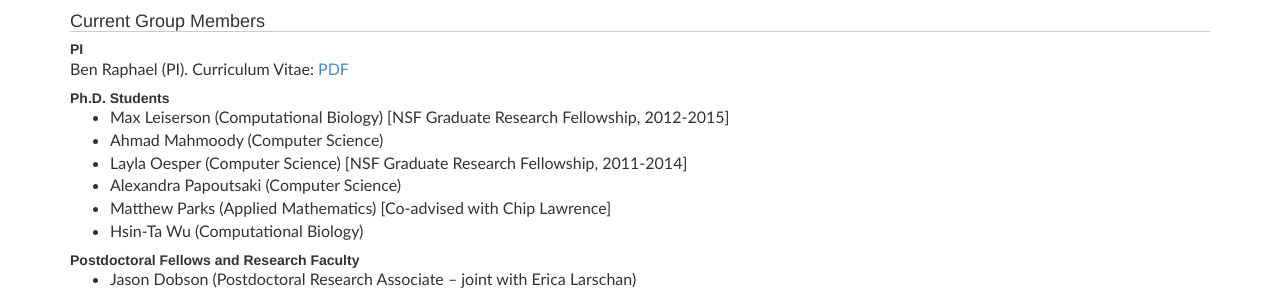
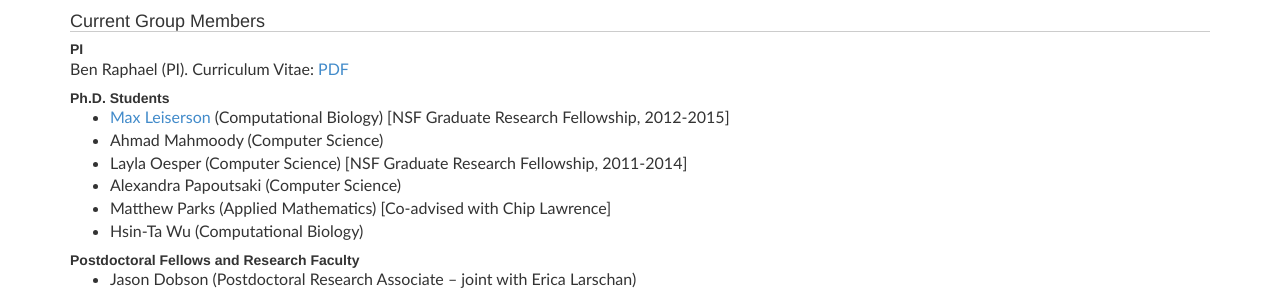
Before and after one commit to raphael-group/raphael-group.github.io, a Jekyll site: the page built from people/index.md, in a window 1280 px wide and 900 px high. Shown: the part 121-414 px from the top of the window. Built offline with Jekyll 4.4.1, drawn with Linux system fonts in a browser that asks for light colours; nearby versions of some CDN libraries; Markdown is read by kramdown in place of the engine named in the settings; comment, search, counter and statistics services are not loaded; some of the changed lines change nothing that is shown.

Commit message:
made my name a link

```diff
--- a/people/index.md
+++ b/people/index.md
@@ -11,7 +11,7 @@ container_css_class: container
 Ben Raphael (PI). Curriculum Vitae: [PDF](http://compbio-research.cs.brown.edu/people/BRaphael_CV.pdf)
 
 ###Ph.D. Students
-* Max Leiserson (Computational Biology) [NSF Graduate Research Fellowship, 2012-2015]
+* [Max Leiserson](http://maxleiserson.com) (Computational Biology) [NSF Graduate Research Fellowship, 2012-2015]
 * Ahmad Mahmoody (Computer Science)
 * Layla Oesper (Computer Science) [NSF Graduate Research Fellowship, 2011-2014]
 * Alexandra Papoutsaki (Computer Science)
```
